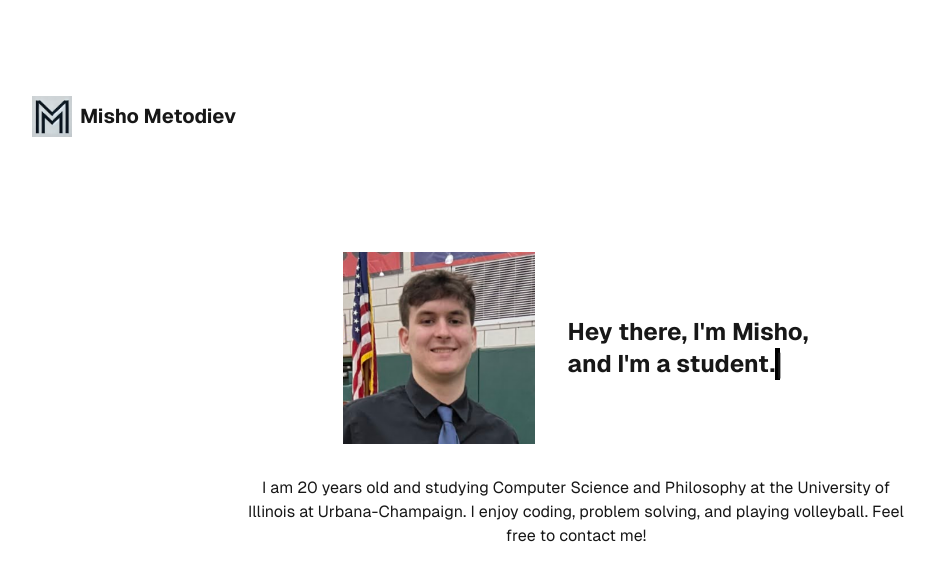
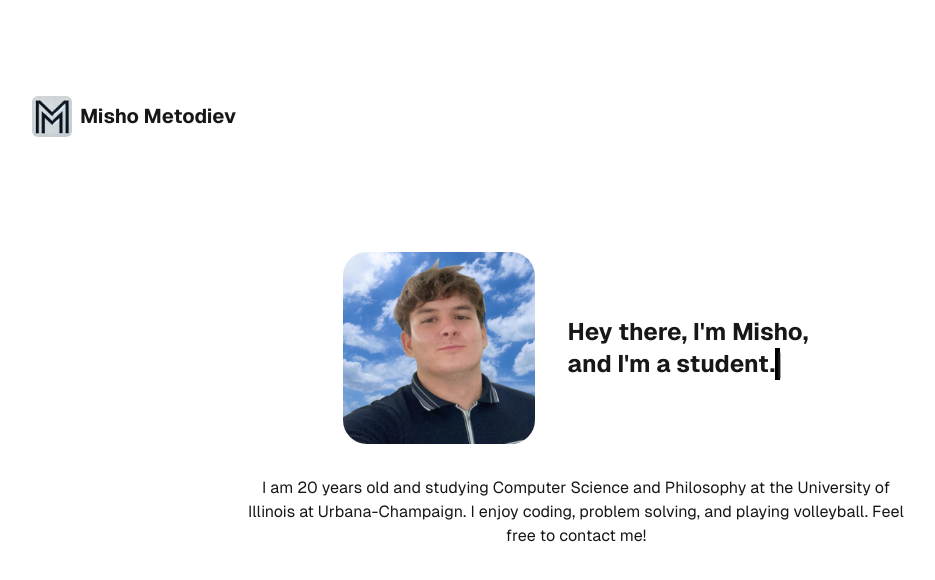
Before and after one commit to Z1pPMystiC/Z1pPMystiC.github.io, a Next.js app: page / in a window 1280 px wide. Shown: the top 580 px of the page, without its empty margins (64-999 px from the left). Built offline with nearby package versions, Linux system fonts and the light colour scheme.

Commit message:
feat: Changed intro picture

```diff
--- a/app/components/header.tsx
+++ b/app/components/header.tsx
@@ -15,7 +15,7 @@ const Header: React.FC = () => {
       <a className="flex items-center gap-3" href="/">
         <div className="flex items-center gap-2">
           <Image
-            className="logo-img"
+            className="logo-img rounded-md"
             src="/images/icon.jpg"
             alt="Profile Picture"
             width={40}
--- a/app/page.tsx
+++ b/app/page.tsx
@@ -194,12 +194,12 @@ export default function Home() {
           <div className="flex flex-col sm:flex-row items-center gap-4 justify-center w-full">
             {/* Adjust image size based on screen width */}
             <Image
-              src="/images/me3.png"
+              src="/images/skyIntroPic.png"
               alt="Personal Picture"
               width={180}
               height={180}
               priority
-              className="w-40 h-40 sm:w-48 sm:h-48" // Increase size on larger screens
+              className="w-64 h-64 sm:w-48 sm:h-48 rounded-3xl" // Increase size on larger screens
             />
             {/* Make Name font smaller */}
             <div className="sm:ml-4 mt-4 sm:mt-0 text-center sm:text-left">
```
Also changed, not shown: public/images/skyIntroPic.png (added), public/images/zoomedInIntroPic.png (added).
